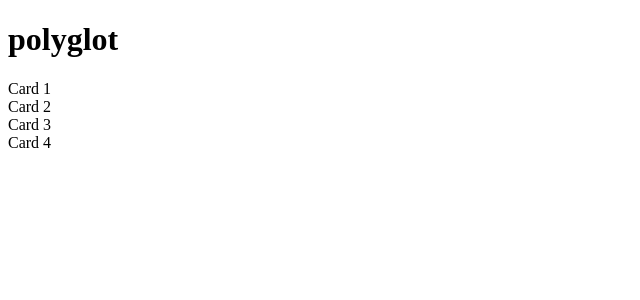
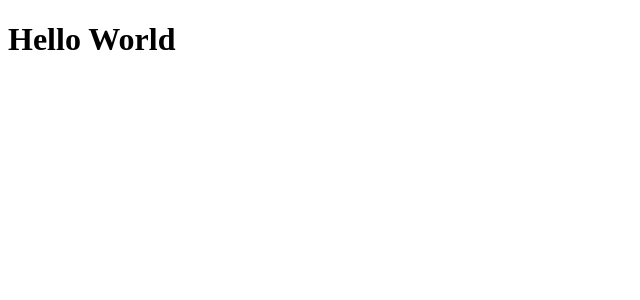
Before and after one commit to HarrisHamid/HackPrinceton, a React (Create React App) app: page / in a window 1280 px wide. Shown: the top 300 px of the page, without its empty margins (0-640 px from the left). Built offline with nearby package versions, Linux system fonts and the light colour scheme.

Commit message:
feat: Added theme provider

```diff
--- a/src/App.js
+++ b/src/App.js
@@ -1,19 +1,13 @@
 import React from 'react';
+import { ConfigProvider } from 'antd';
 
 function App() {
   return (
-    <div className="main-container">
-      <div className="header">
-        <h1>polyglot</h1>
+    <ConfigProvider theme={{token: {colorPrimary: '#00b96b'}}}>
+      <div className="App">
+        <h1>Hello World</h1>
       </div>
-      <div className="grid-container">
-        <div className="card">Card 1</div>
-        <div className="card">Card 2</div>
-        <div className="card">Card 3</div>
-        <div className="card">Card 4</div>
-        {/* Add more cards as needed */}
-      </div>
-    </div>
+    </ConfigProvider>
   );
 }
 
```
